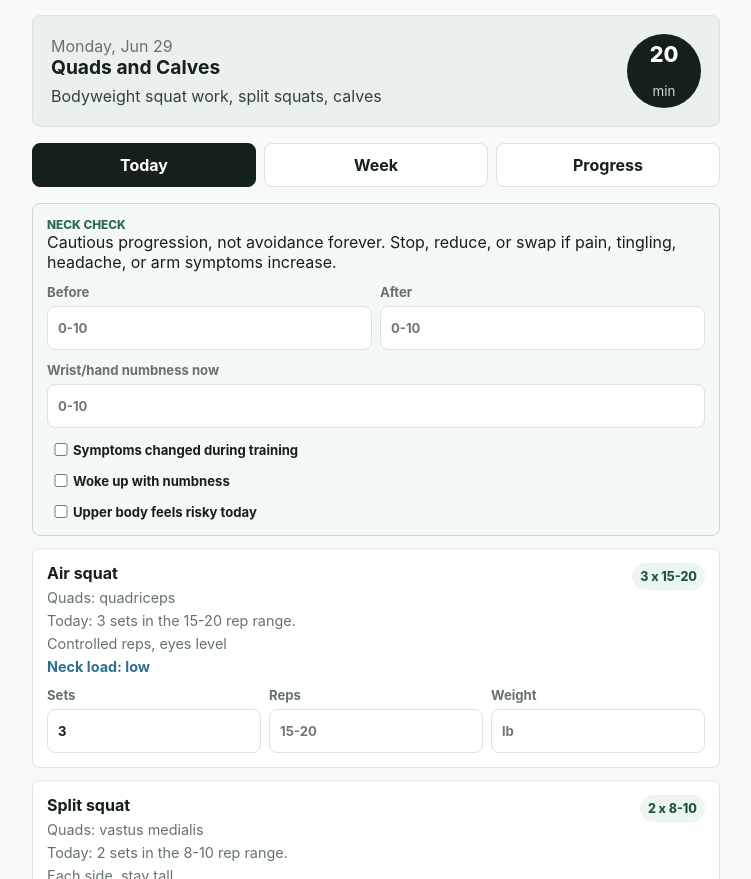
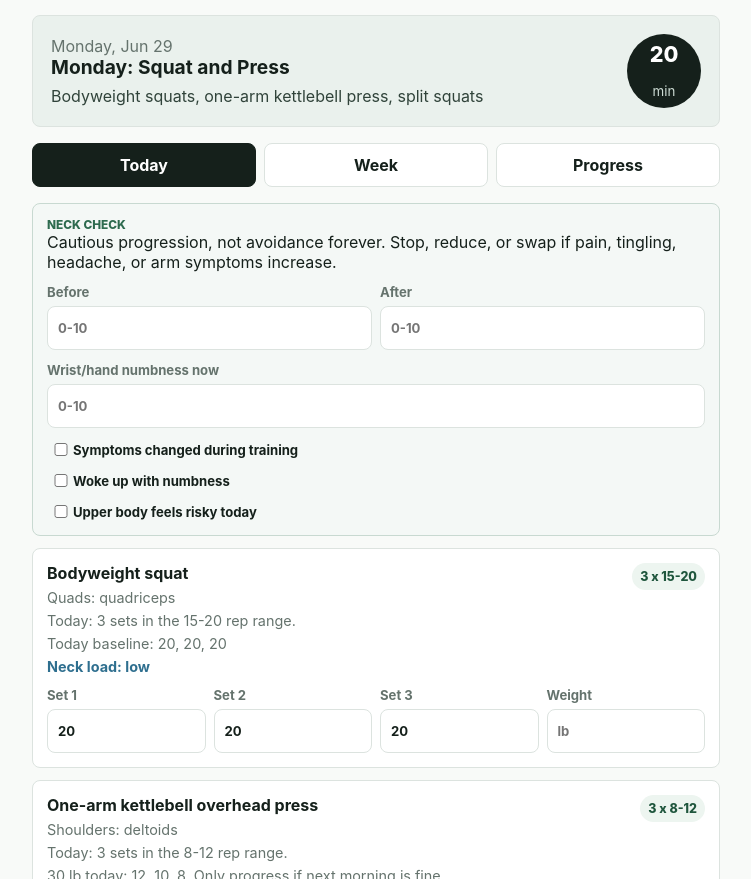
Before and after one commit to badfishjr/training-app, a plain HTML site: page index.html in a window 1280 px wide. Shown: the part 73-952 px from the top of the page, without its empty margins (264-1015 px from the left). Drawn offline with Linux system fonts and the light colour scheme.

Commit message:
Add files via upload

```diff
--- a/app.js
+++ b/app.js
@@ -2,18 +2,18 @@ const STORAGE_KEY = "six-day-training-v1";
 
 const plan = [
   {
-    name: "Quads and Calves",
-    focus: "Bodyweight squat work, split squats, calves",
+    name: "Monday: Squat and Press",
+    focus: "Bodyweight squats, one-arm kettlebell press, split squats",
     minutes: 20,
-    upperBody: false,
+    upperBody: true,
     exercises: [
-      exercise("Air squat", "Quads", ["quadriceps"], 3, 15, 20, "Controlled reps, eyes level", "low"),
-      exercise("Split squat", "Quads", ["vastus medialis"], 2, 8, 10, "Each side, stay tall", "low"),
-      exercise("Standing calf raise", "Calves", ["gastrocnemius"], 2, 15, 25, "Pause at top, relaxed jaw", "low")
+      exercise("Bodyweight squat", "Quads", ["quadriceps"], 3, 15, 20, "Today baseline: 20, 20, 20", "low", [20, 20, 20]),
+      exercise("One-arm kettlebell overhead press", "Shoulders", ["deltoids"], 3, 8, 12, "30 lb today: 12, 10, 8. Only progress if next morning is fine.", "watch", [12, 10, 8], 30),
+      exercise("Split squat", "Quads", ["vastus medialis"], 2, 8, 10, "Today baseline: 10, 10. Use the third field only if you add a set later.", "low", [10, 10, ""])
     ]
   },
   {
-    name: "Cautious Push",
+    name: "Tuesday: Cautious Push",
     focus: "Chest and triceps without neck or wrist drama",
     minutes: 20,
     upperBody: true,
@@ -30,7 +30,7 @@ const plan = [
     ]
   },
   {
-    name: "Glutes and Hamstrings",
+    name: "Wednesday: Glutes and Hamstrings",
     focus: "Glute bridges, lunges, easy hinge pattern",
     minutes: 20,
     upperBody: false,
@@ -42,7 +42,7 @@ const plan = [
     ]
   },
   {
-    name: "Cautious Pull",
+    name: "Thursday: Cautious Pull",
     focus: "Rows and scapular control without shrugging",
     minutes: 20,
     upperBody: true,
@@ -59,15 +59,15 @@ const plan = [
     ]
   },
   {
-    name: "Shoulders and Arms",
-    focus: "Cautious overhead reintroduction, curls, control",
+    name: "Friday: Arms and Shoulder Control",
+    focus: "Curls, lateral raises, wrist-neutral control",
     minutes: 20,
     upperBody: true,
     exercises: [
-      exercise("Light one-arm kettlebell overhead press", "Shoulders", ["deltoids"], 2, 5, 8, "Only if symptoms are quiet; no grinding", "watch"),
       exercise("Light curl", "Biceps", ["biceps"], 2, 10, 15, "No swinging, shoulders quiet", "low"),
       exercise("Lateral raise", "Side delts", ["lateral deltoid"], 2, 10, 15, "Light, no shrugging", "moderate"),
-      exercise("Wrist neutral mobility", "Nerve-friendly reset", ["wrist"], 1, 6, 10, "Gentle only; stop if tingling increases", "low")
+      exercise("Wrist neutral mobility", "Nerve-friendly reset", ["wrist"], 1, 6, 10, "Gentle only; stop if tingling increases", "low"),
+      exercise("Easy walk or breathing reset", "Recovery", ["cardio"], 1, 5, 8, "Use remaining minutes; relaxed shoulders", "low")
     ],
     fallbackExercises: [
       exercise("Bird dog legs-only", "Core stability", ["erectors"], 3, 8, 12, "Use this if overhead work feels questionable", "low"),
@@ -76,7 +76,7 @@ const plan = [
     ]
   },
   {
-    name: "Core and Conditioning",
+    name: "Saturday: Core and Conditioning",
     focus: "Bird dogs, cautious dead bugs, easy walking",
     minutes: 20,
     upperBody: false,
@@ -86,11 +86,19 @@ const plan = [
       exercise("Modified side plank", "Obliques", ["obliques"], 2, 15, 30, "Stop if the neck starts helping", "moderate"),
       exercise("Easy walk", "Conditioning", ["cardio"], 1, 8, 12, "Minutes, relaxed shoulders", "low")
     ]
+  },
+  {
+    name: "Sunday: Rest",
+    focus: "Rest day. Walk if you want, but no logged strength work.",
+    minutes: 0,
+    rest: true,
+    upperBody: false,
+    exercises: []
   }
 ];
 
-function exercise(name, target, muscles, sets, minReps, maxReps, note, neckLoad = "low") {
-  return { id: slug(name), name, target, muscles, sets, minReps, maxReps, note, neckLoad };
+function exercise(name, target, muscles, sets, minReps, maxReps, note, neckLoad = "low", defaultReps = [], defaultWeight = "") {
+  return { id: slug(name), name, target, muscles, sets, minReps, maxReps, note, neckLoad, defaultReps, defaultWeight };
 }
 
 function slug(value) {
@@ -220,10 +228,7 @@ function getTrainingDayIndex(date) {
     return state.logs.length % plan.length;
   }
 
-  const jsDay = date.getDay();
-  const weekStart = Number(state.settings.weekStart);
-  const offset = (jsDay - weekStart + 7) % 7;
-  return Math.min(offset, 5);
+  return (date.getDay() + 6) % 7;
 }
 
 function getPhase() {
@@ -276,6 +281,18 @@ function getAgeRule(ageMod) {
 function renderExercises(day, phase) {
   els.exerciseList.innerHTML = "";
   const activeDay = getActiveDay(day);
+  els.saveSession.disabled = Boolean(activeDay.rest);
+  els.saveSession.textContent = activeDay.rest ? "Rest day" : "Save session";
+  if (activeDay.rest) {
+    els.exerciseList.innerHTML = `
+      <article class="exercise-card">
+        <h3>Rest</h3>
+        <p class="meta">No strength work today. Easy walking is fine if it helps you feel better.</p>
+        <p class="hint">If the next morning is worse, yesterday was too aggressive.</p>
+      </article>
+    `;
+    return;
+  }
   activeDay.exercises.forEach((item) => {
     const suggestion = getSuggestion(item, phase);
     const neckTag = getNeckTag(item);
@@ -293,10 +310,11 @@ function renderExercises(day, phase) {
         </div>
         <span class="tag">${item.sets} x ${item.minReps}-${item.maxReps}</span>
       </div>
-      <div class="inputs">
-        <label>Sets <input data-field="sets" type="number" min="0" inputmode="numeric" value="${item.sets}"></label>
-        <label>Reps <input data-field="reps" type="number" min="0" inputmode="numeric" placeholder="${item.minReps}-${item.maxReps}"></label>
-        <label>Weight <input data-field="weight" type="number" min="0" step="0.5" inputmode="decimal" placeholder="lb"></label>
+      <div class="inputs set-inputs">
+        <label>Set 1 <input data-field="rep1" type="number" min="0" inputmode="numeric" value="${item.defaultReps[0] ?? ""}" placeholder="${item.minReps}-${item.maxReps}"></label>
+        <label>Set 2 <input data-field="rep2" type="number" min="0" inputmode="numeric" value="${item.defaultReps[1] ?? ""}" placeholder="${item.minReps}-${item.maxReps}"></label>
+        <label>Set 3 <input data-field="rep3" type="number" min="0" inputmode="numeric" value="${item.defaultReps[2] ?? ""}" placeholder="optional"></label>
+        <label>Weight <input data-field="weight" type="number" min="0" step="0.5" inputmode="decimal" value="${item.defaultWeight}" placeholder="lb"></label>
       </div>
     `;
     els.exerciseList.appendChild(card);
@@ -314,8 +332,10 @@ function getSuggestion(item, phase) {
 
   const last = recent[0];
   const loadJump = Number(state.settings.loadJump);
-  const hitTop = last.reps >= item.maxReps && last.sets >= item.sets;
-  const hitRange = last.reps >= item.minReps && last.sets >= item.sets;
+  const lastReps = getEntryReps(last);
+  const lowestRep = lastReps.length ? Math.min(...lastReps) : 0;
+  const hitTop = lowestRep >= item.maxReps && last.sets >= item.sets;
+  const hitRange = lowestRep >= item.minReps && last.sets >= item.sets;
 
   if (phase.kind === "deload") {
     const weight = last.weight ? Math.max(0, roundToHalf(last.weight * 0.8)) : "";
@@ -326,7 +346,7 @@ function getSuggestion(item, phase) {
     return `Today: try ${roundToHalf(last.weight + loadJump)} lb for ${item.minReps} reps.`;
   }
   if (hitRange) {
-    return `Today: try to add 1 rep, aiming for ${Math.min(last.reps + 1, item.maxReps)}.`;
+    return `Today: try to add 1 rep to your lowest set, up to ${item.maxReps}.`;
   }
   return "Today: repeat the last target and make it cleaner.";
 }
@@ -400,7 +420,7 @@ function renderWeek(todayIndex) {
       <ul class="day-list">
         ${day.exercises
           .map((item) => `<li><span>${item.name}</span><span class="muted">${item.target}</span></li>`)
-          .join("")}
+          .join("") || `<li><span>Rest</span><span class="muted">Sunday</span></li>`}
       </ul>
     `;
     els.weekGrid.appendChild(card);
@@ -420,7 +440,7 @@ function renderProgress(phase) {
   state.logs.slice(-8).reverse().forEach((log) => {
     const row = document.createElement("div");
     row.className = "history-row";
-    const totalSets = log.entries.reduce((sum, entry) => sum + (Number(entry.sets) || 0), 0);
+    const totalSets = log.entries.reduce((sum, entry) => sum + getEntryReps(entry).length, 0);
     const symptomNote = log.symptoms?.flagged || log.neck?.flagged ? "Symptom flag" : "Clean";
     row.innerHTML = `
       <div>
@@ -479,13 +499,19 @@ function saveSession() {
   const dayIndex = getTrainingDayIndex(new Date());
   const day = plan[dayIndex];
   const activeDay = getActiveDay(day);
+  if (activeDay.rest) {
+    showToast("Sunday is your rest day.");
+    return;
+  }
   const entries = [...els.exerciseList.querySelectorAll(".exercise-card")].map((card) => {
     const exerciseId = card.dataset.exerciseId;
     const input = (field) => Number(card.querySelector(`[data-field="${field}"]`).value) || 0;
+    const repsBySet = [input("rep1"), input("rep2"), input("rep3")].filter((value) => value > 0);
     return {
       exerciseId,
-      sets: input("sets"),
-      reps: input("reps"),
+      sets: repsBySet.length,
+      repsBySet,
+      reps: repsBySet.length ? Math.min(...repsBySet) : 0,
       weight: input("weight")
     };
   });
@@ -562,6 +588,13 @@ function roundToHalf(value) {
   return Math.round(value * 2) / 2;
 }
 
+function getEntryReps(entry) {
+  if (Array.isArray(entry.repsBySet)) {
+    return entry.repsBySet.filter((value) => Number(value) > 0).map(Number);
+  }
+  return Number(entry.reps) > 0 ? [Number(entry.reps)] : [];
+}
+
 function registerServiceWorker() {
   if ("serviceWorker" in navigator) {
     navigator.serviceWorker.register("sw.js").catch(() => {});
--- a/index.html
+++ b/index.html
@@ -10,7 +10,7 @@
     <title>Six Day Training</title>
     <link rel="manifest" href="manifest.webmanifest" />
     <link rel="apple-touch-icon" href="icon-180.png" />
-    <link rel="stylesheet" href="styles.css?v=5" />
+    <link rel="stylesheet" href="styles.css?v=7" />
   </head>
   <body>
     <div class="app-shell">
@@ -123,10 +123,9 @@
         </label>
 
         <label>
-          Week starts on
-          <select id="weekStartInput">
+          Week schedule
+          <select id="weekStartInput" disabled>
             <option value="1">Monday</option>
-            <option value="0">Sunday</option>
           </select>
         </label>
 
@@ -154,6 +153,6 @@
 
     <div id="toast" class="toast" role="status" aria-live="polite"></div>
 
-    <script src="app.js?v=5"></script>
+    <script src="app.js?v=7"></script>
   </body>
 </html>
--- a/styles.css
+++ b/styles.css
@@ -239,6 +239,10 @@ h3 {
   margin-top: 12px;
 }
 
+.set-inputs {
+  grid-template-columns: repeat(2, 1fr);
+}
+
 .inputs label,
 .settings-form label,
 .safety-panel label {
@@ -394,4 +398,8 @@ dialog::backdrop {
   .week-grid {
     grid-template-columns: repeat(2, 1fr);
   }
+
+  .set-inputs {
+    grid-template-columns: repeat(4, 1fr);
+  }
 }
--- a/sw.js
+++ b/sw.js
@@ -1,4 +1,4 @@
-const CACHE_NAME = "six-day-training-v3";
+const CACHE_NAME = "six-day-training-v5";
 const ASSETS = [
   "./",
   "./index.html",
```
